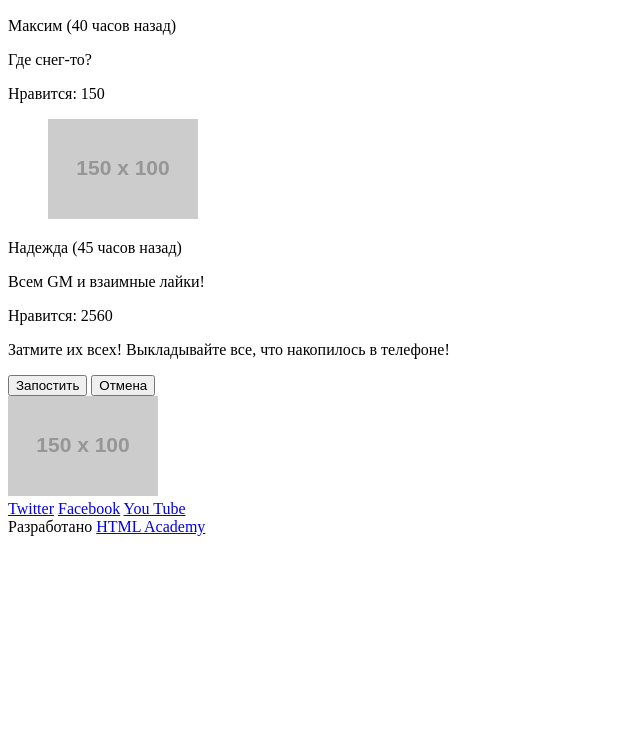
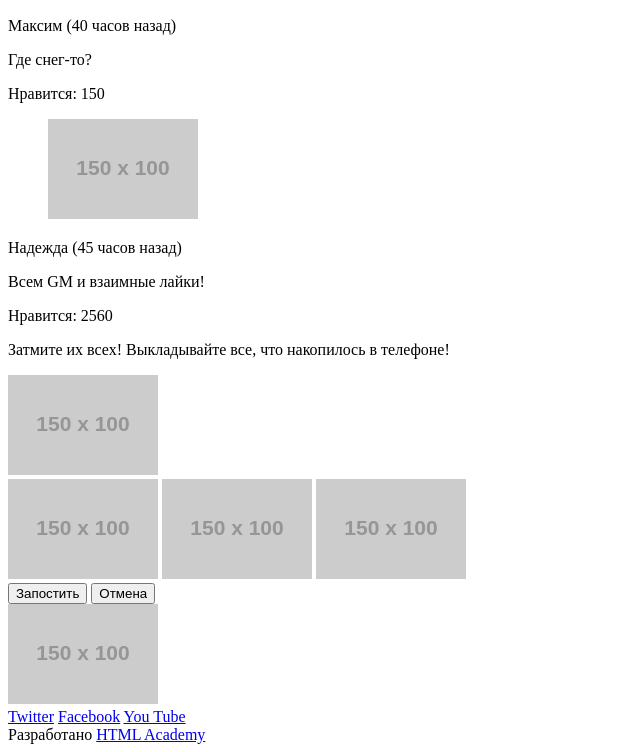
Before and after one commit to danceva/68276-pink-2, a website: page photo.html in a window 1280 px wide. Shown: the part 1548-2300 px from the top of the page, without its empty margins (0-640 px from the left). Before the commit the page ends 2092 px from the top, so only its background shows below. Drawn offline with Linux system fonts and the light colour scheme; placeholder pictures from the web are drawn by us.

Commit message:
Добавлен блок (Запостить фото)

```diff
--- a/photo.html
+++ b/photo.html
@@ -77,11 +77,19 @@
         <p class="reviews-item__comment">Всем GM и взаимные лайки!</p>
         <span class="reviews-item__like">Нравится: 2560</span>
       </div>
-      <form>
-        <p class="form__text">Затмите их всех! Выкладывайте все, что накопилось в телефоне!</p>
-        <button class="button">Запостить</button>
-        <button class="button">Отмена</button>
-      </form>
+      <p class=title-text>Затмите их всех! Выкладывайте все, что накопилось в телефоне!</p>
+      <div class="photo-post">
+        <div class="photo-post-img"><img src="http://placehold.it/150x100" width="" height="" alt="Ваше фото"></div>
+        <div class="photo-post-control">
+          <img src="http://placehold.it/150x100" width="" height="" alt="Кадрировать">
+          <img src="http://placehold.it/150x100" width="" height="" alt="Заливка">
+          <img src="http://placehold.it/150x100" width="" height="" alt="Яркость">
+        </div>
+        <div class="photo-post-button">
+          <button class="button">Запостить</button>
+          <button class="button">Отмена</button>
+        </div>
+      </div>
     </div>
     <footer class="page-footer">
       <div class="page-footer-logo">
```
